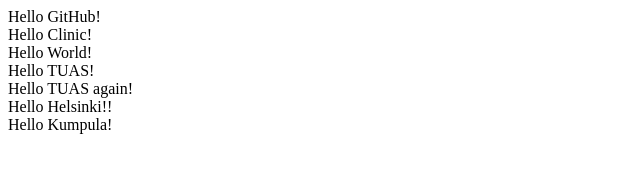
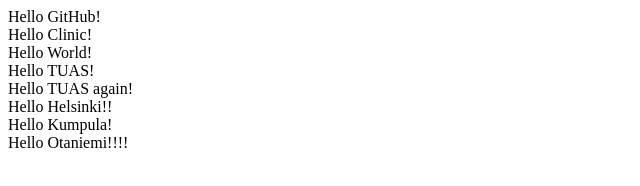
Before and after one commit to BuhTigResu/gh-clinic, a website: page public/index.html in a window 1280 px wide. Shown: the whole page, without its empty margins (0-640 px from the left). Drawn offline with Linux system fonts and the light colour scheme.

Commit message:
Add hello otaniemi

```diff
--- a/public/index.html
+++ b/public/index.html
@@ -15,5 +15,6 @@
        <div>Hello TUAS again!</div>
        <div>Hello Helsinki!!</div>
        <div>Hello Kumpula!</div>
+       <div>Hello Otaniemi!!!!</div>
     </body>
 </html>
```
